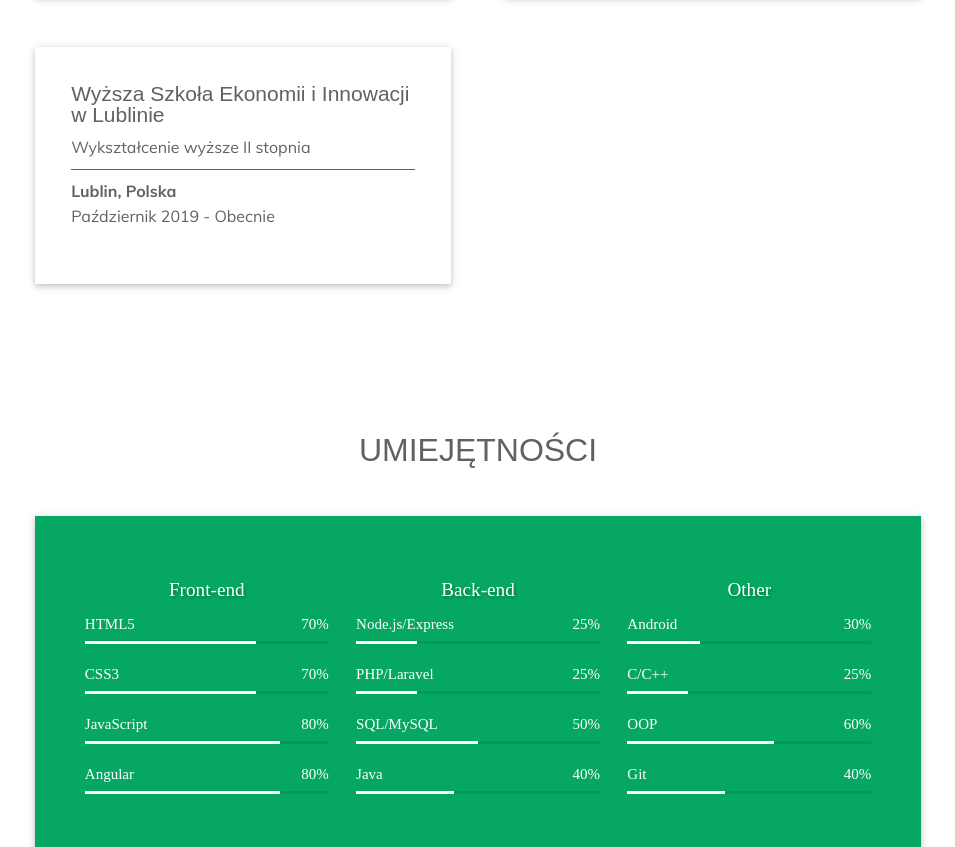
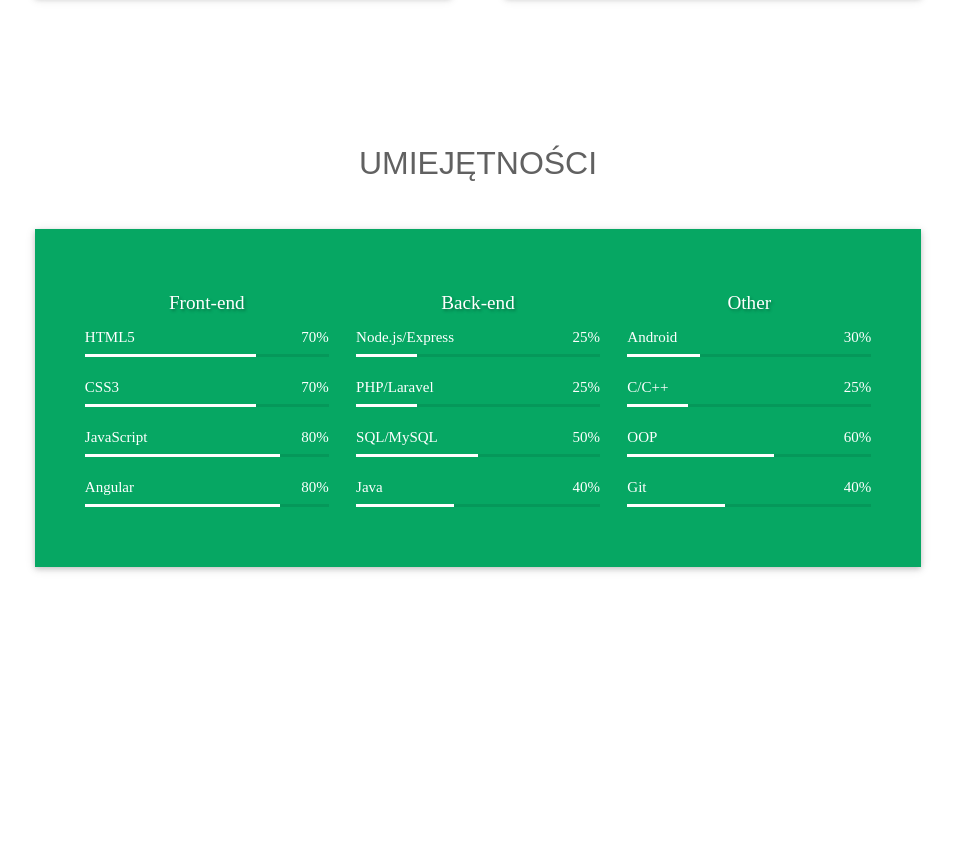
Before and after one commit to mtkchn/cv-page, a website: page docs/index.html in a window 1280 px wide. Shown: the part 1357-2204 px from the top of the page, without its empty margins (162-1117 px from the left). After the commit the page ends 2015 px from the top, so only its background shows below. Drawn offline with Linux system fonts and the light colour scheme; a web font is replaced by a local one.

Commit message:
Update index.html

```diff
--- a/docs/index.html
+++ b/docs/index.html
@@ -113,19 +113,6 @@
                             <div class="logo-container">
                                 <img src="./img/logos/pl-logo.jpg" alt="Politechnika Logo">
                             </div>
-                        </div>
-                    </div>
-                    <div class="educationCard wow fadeInLeft">
-                        <div class="col1">
-                            <h3 class="education-title">Wyższa Szkoła Ekonomii i Innowacji w Lublinie</h3>
-                            <span class="default-text">Wykształcenie wyższe II stopnia</span>
-                        </div>
-                        <div class="col2">
-                            <span class="default-text boldText">Lublin, Polska</span>
-                            <span class="default-text">Październik 2019 - Obecnie</span>
-                        </div>
-                        <div class="logos">
-
                         </div>
                     </div>
 
```
